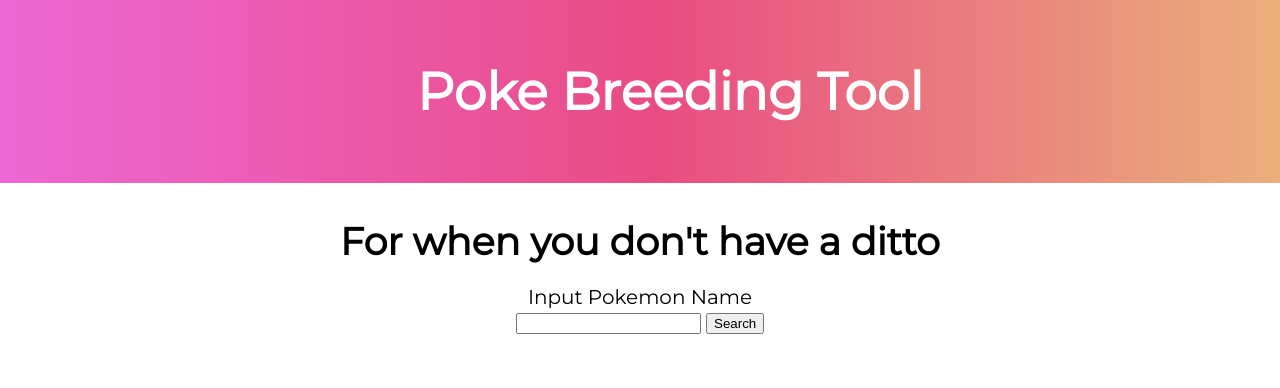
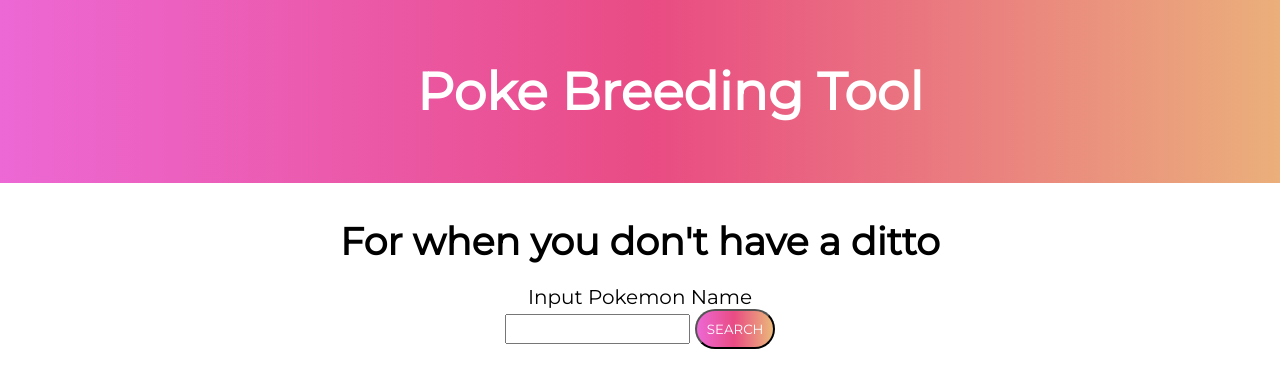
Before and after one commit to staten-island-tech/api-project-kucylwan, a website built with Parcel: page src/index.html in a window 1280 px wide. Shown: the top 388 px of the page. Built offline with nearby package versions, Linux system fonts and the light colour scheme.

Commit message:
well it looks more like instagram but i guess it works as tinder too

```diff
--- a/src/index.html
+++ b/src/index.html
@@ -18,7 +18,7 @@
       <form id="input-form" class="form">
         <label for="poke-input">Input Pokemon Name </label>
         <div>
-          <input type="text" id="poke-input" name="poke-input" />
+          <input type="text" id="poke-input" name="poke-input" class= "input-box"/>
           <button id="poke-submit" class="search-btn" type="submit">Search</button>
         </div>
       </form>
--- a/src/scss/style.scss
+++ b/src/scss/style.scss
@@ -73,3 +73,22 @@
 .delete {
   display: none;
 }
+
+.search-btn {
+  font-family: $font-main;
+  text-transform: uppercase;
+  background: linear-gradient(
+    90deg,
+    rgba(237, 104, 213, 1) 0%,
+    rgba(233, 76, 131, 1) 49%,
+    rgba(235, 185, 122, 1) 100%
+  );
+  color: white;
+  padding: 1rem;
+  border-radius: 2rem;
+  transition: all 2s;
+}
+
+.input-box {
+  height: 3rem;
+}
```
